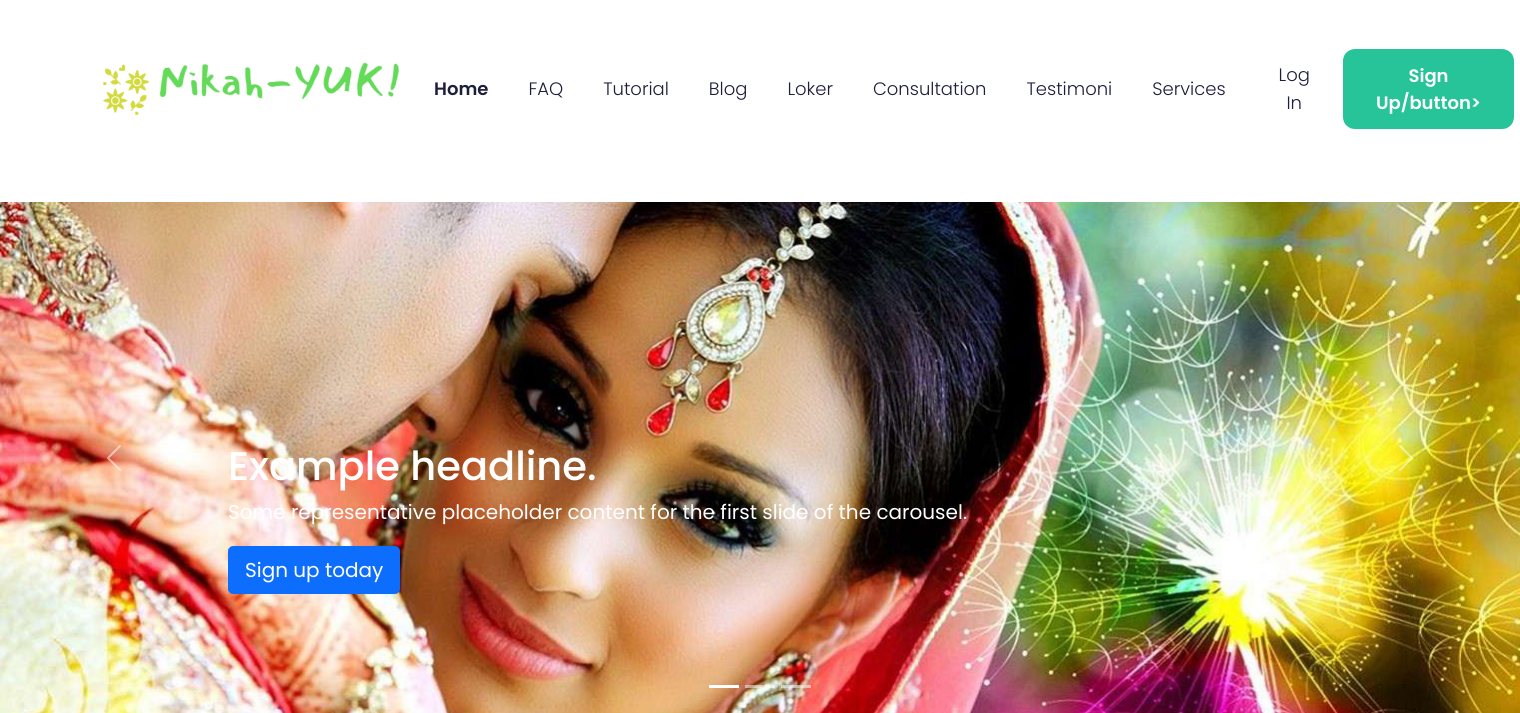
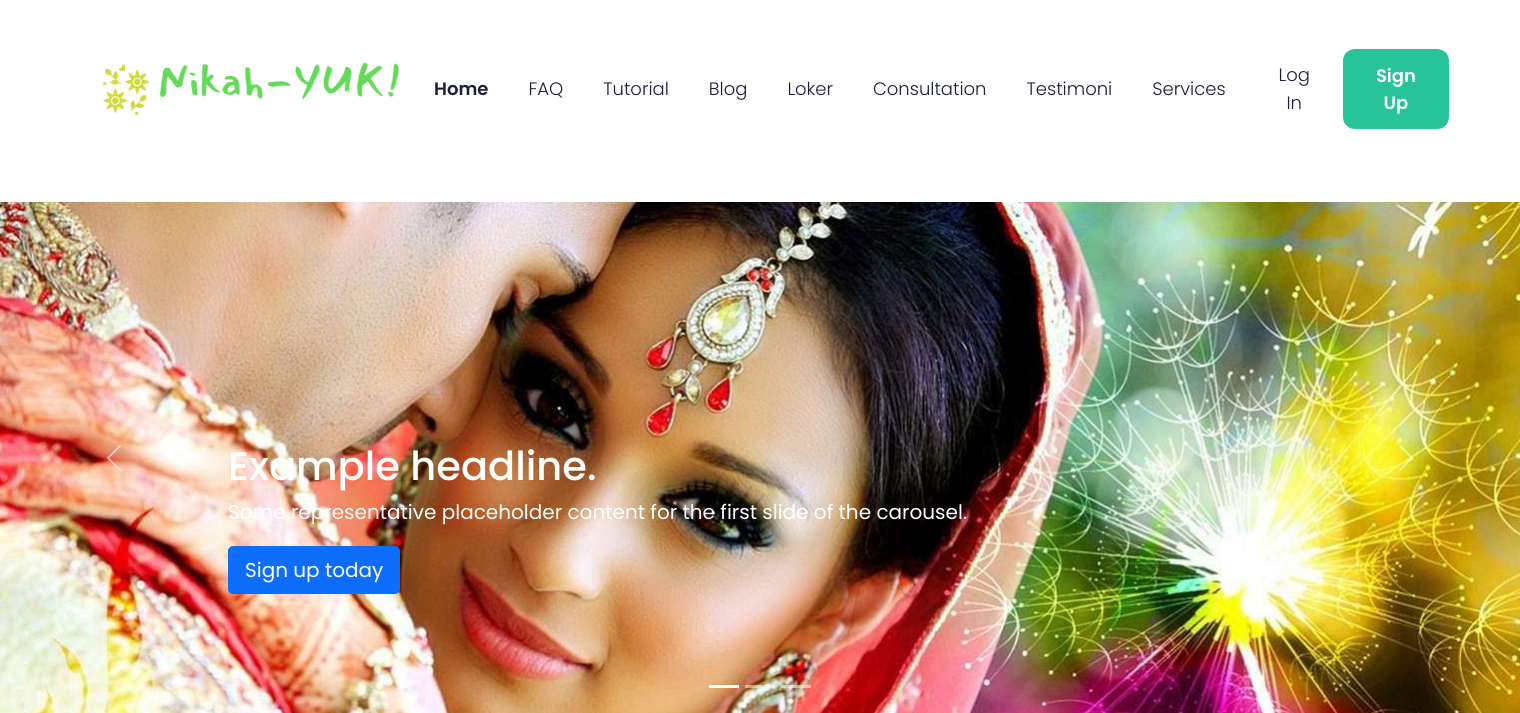
Before and after one commit to SI-RPL-2021/SI4208---Nikah-YUK-, a PHP site: page /Landing_Page.php in a window 1520 px wide. Shown: the top 713 px of the page. Run offline with PHP 8.4, Linux system fonts and the light colour scheme.

Commit message:
perubahan pada button

```diff
--- a/Nikah YUK!/Landing_Page.php
+++ b/Nikah YUK!/Landing_Page.php
@@ -356,7 +356,7 @@
                     </ul>
                     <a href="{{route ('login')}}"><button class="btn btn-default btn-no-fill-header-4-2">Log
                             In</button></a>
-                    <button class="btn btn-fill-header-4-2">Sign Up/button>
+                    <button class="btn btn-fill-header-4-2">Sign Up </button>
                 </div>
             </nav>
 
```
